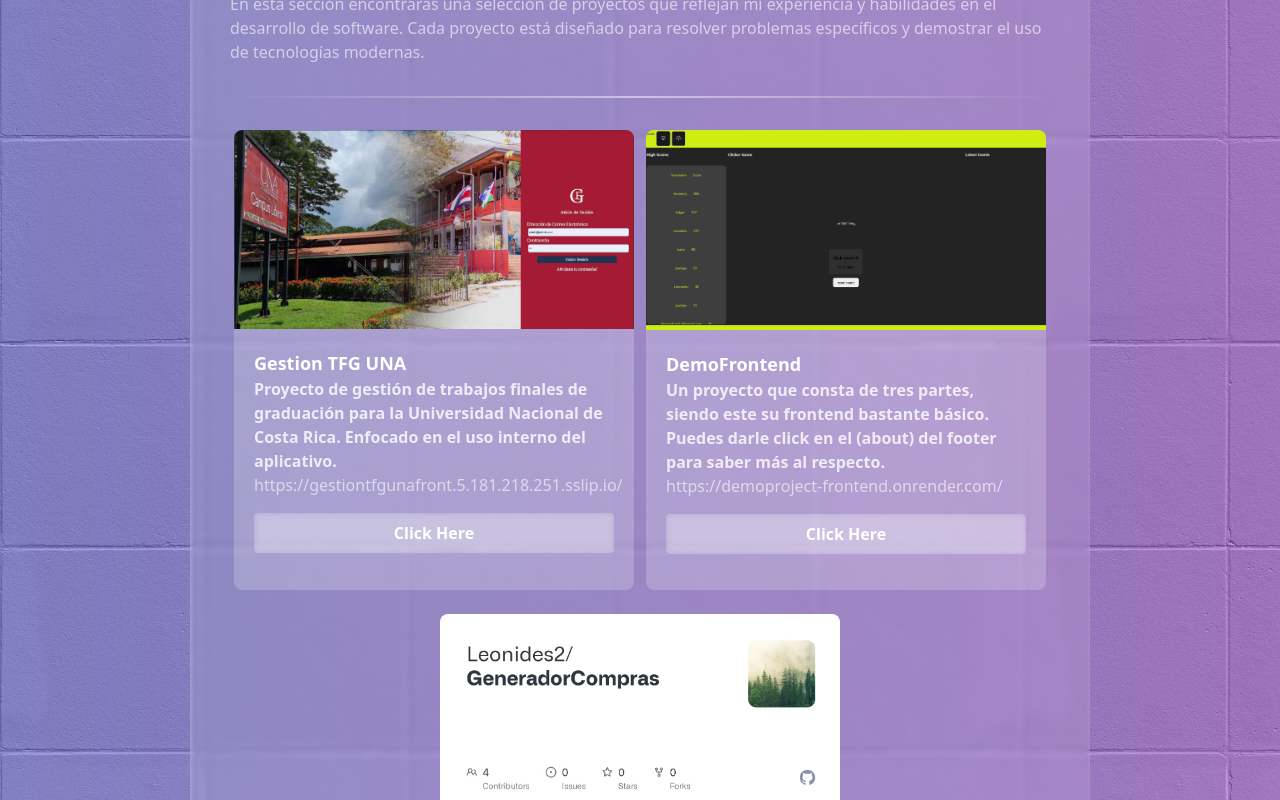
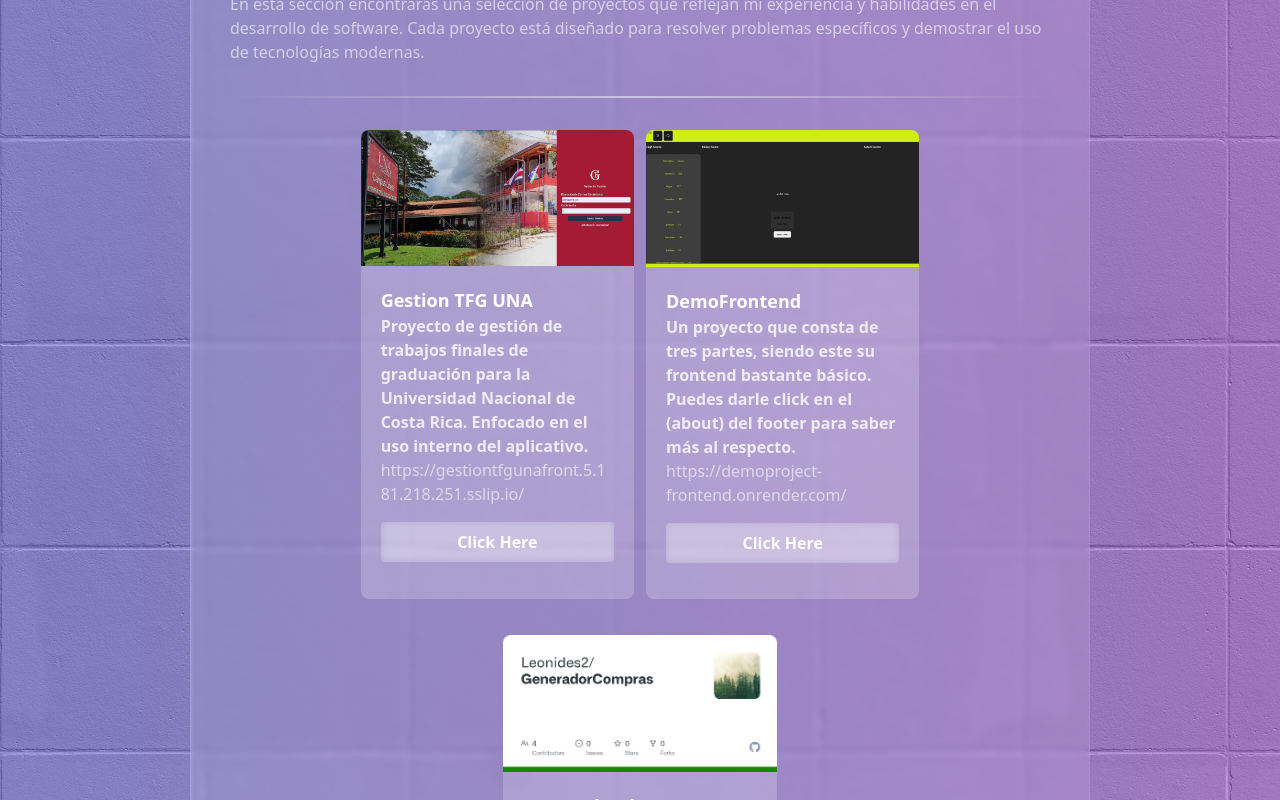
Before and after one commit to Leonides2/CV, a React (Vite) app: page / in a window 1280 px wide. Shown: the part 2320-3120 px from the top of the page. Built offline with nearby package versions, Linux system fonts and the light colour scheme.

Commit message:
refactor: update ProjectCard layout and styling for improved responsiveness

```diff
--- a/src/components/atoms/ProjectCard.tsx
+++ b/src/components/atoms/ProjectCard.tsx
@@ -14,21 +14,20 @@ const ProjectCard = (ob: projectcardprops) => {
     const dynamicLink = new URL(ob.link, import.meta.url).href;
 
     return (
-        <div className="flex flex-col justify-center rounded-lg bg-white/20"
-            style={{
+        <div className="flex flex-col justify-center rounded-lg bg-white/20 w-1/3 max-lg:w-full"
+            style={/*{
                 height: "460px",
                 width: "400px"
-            }}
+            }*/ undefined}
         >
+            <div className="overflow-clip w-full">
             <img className="rounded-t-lg" alt={`${ob.name + " img"} `} src={ob.image}
-                style={{
-                    height: "200px"
-                }}
             />
+            </div>
             <div className="h-full p-5 flex flex-col">
                 <h3 className=" text-white  font-bold text-lg text-wrap">{ob.name}</h3>
                 <p className="text-white/80 font-semibold text-wrap text-ellipsis">{ob.description}</p>
-                <a className="text-white/60 text-wrap">{ob.link}</a>
+                <a className="text-white/60 text-wrap wrap-break-word">{ob.link}</a>
                 <Button text="Click Here" callback={() => window.open(ob.link.startsWith("/") ? dynamicLink : ob.link)} />
             </div>
         </div>
```
